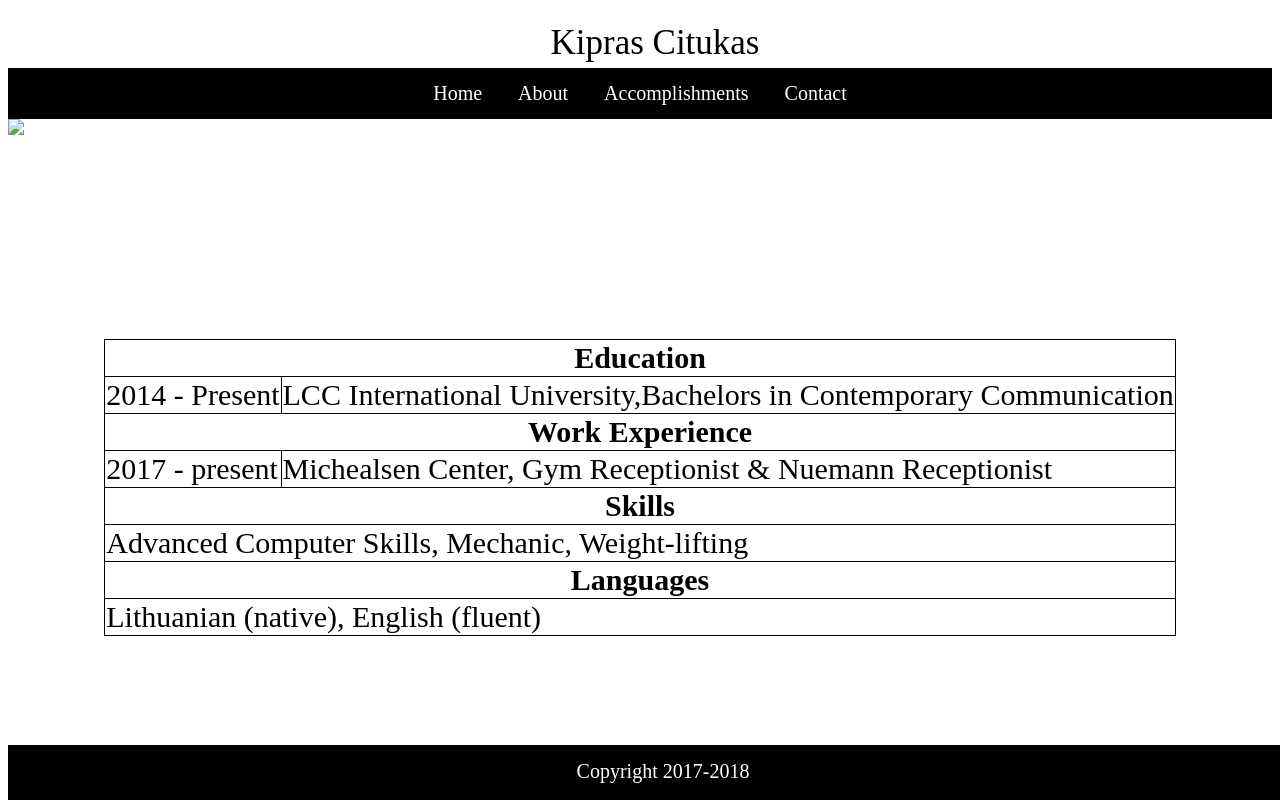
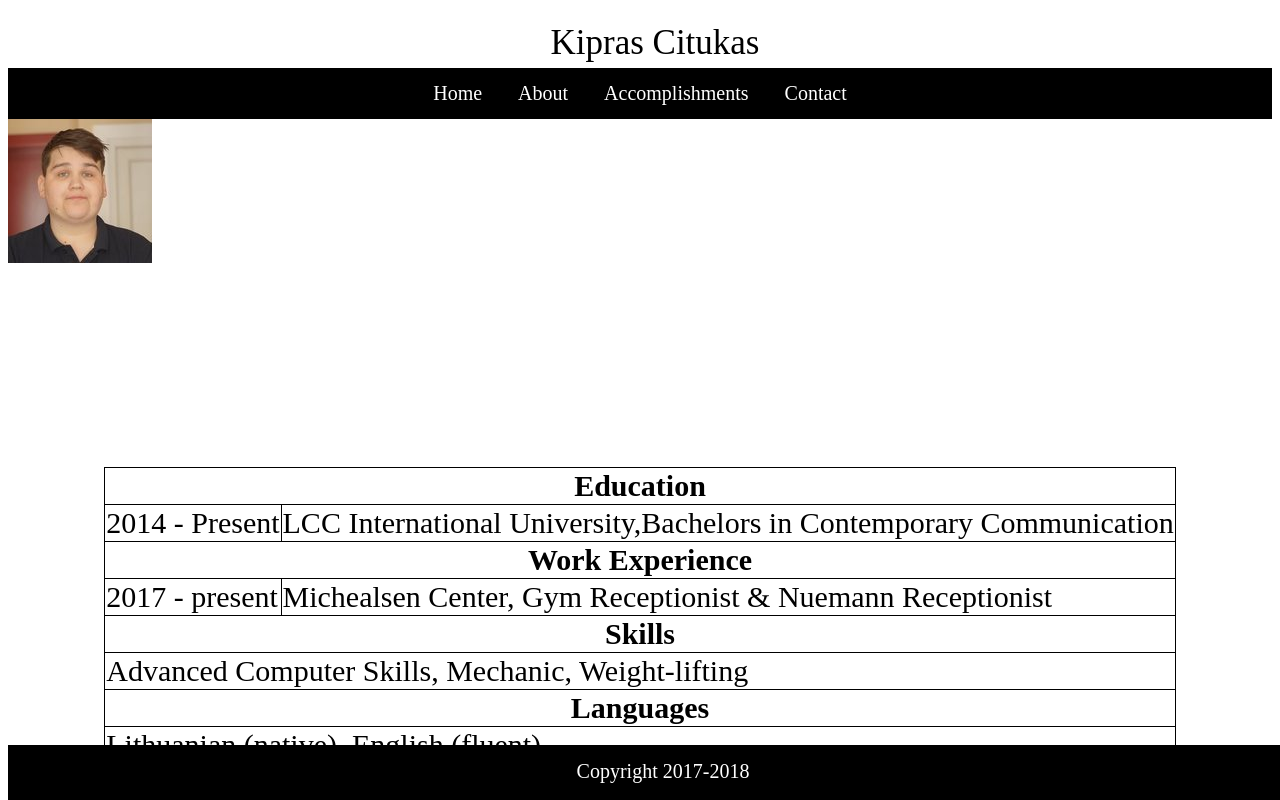
Before and after one commit to CriticalSpeck/Kipras, a plain HTML site: page about.html in a window 1280 px wide. Shown: the top 800 px of the page. Drawn offline with Linux system fonts and the light colour scheme.

Commit message:
Update about.html

```diff
--- a/about.html
+++ b/about.html
@@ -15,8 +15,8 @@
 				<li><a href="contact.html">Contact</a></li>
 			</ul>
 		</nav>
-		<div class="cv.jpg">
-		<img src="images/cv.jpg" style="display: block alt="CV"></img>
+		<div class="img/cv.jpg">
+		<img src="cv.jpg" style="display: block alt="CV"></img>
 		</div>
 		<table border="1px" style="border-collapse:collapse">
 			<thead>
```
